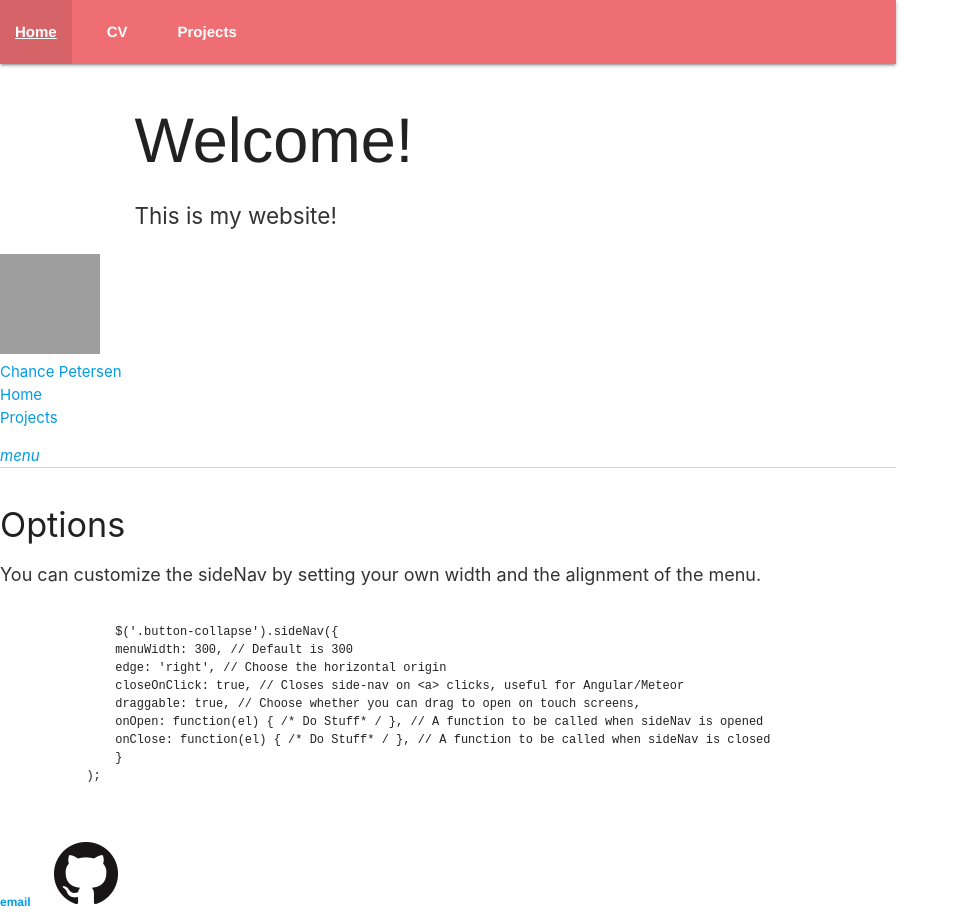
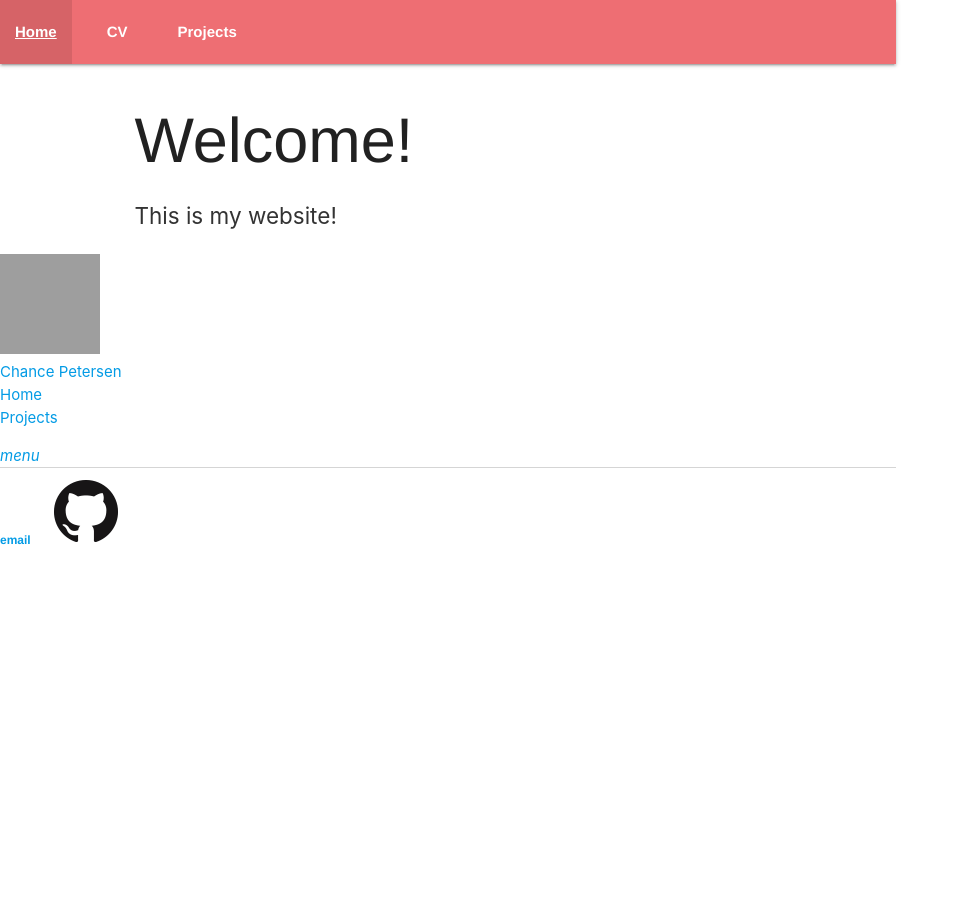
Before and after one commit to PlayitbyChance/PlayitByChance.github.io, a Jekyll site: the page built from index.html, in a window 1280 px wide. Shown: the whole page, without its empty margins (0-961 px from the left). Built offline with Jekyll 4.4.1, drawn with Linux system fonts in a browser that asks for light colours; nearby versions of some CDN libraries; library files that are not in the unit come from our copies; after the commit the page ends 900 px from its top, so only the background shows below that; grey boxes are pictures that could not be loaded.

Commit message:
Remove code

```diff
--- a/_layouts/default.html
+++ b/_layouts/default.html
@@ -10,7 +10,7 @@
         <body>
 		<script type="text/javascript" src="https://code.jquery.com/jquery-2.1.1.min.js"></script>
       		<script type="text/javascript" src="materialize/js/materialize.min.js"></script>
-			<script type="text/javascript" src="js/menubar.js"></script>
+		<script type="text/javascript" src="js/menubar.js"></script>
             <nav>
                 <ul>
                     <li><a href="/">Home</a></li>
@@ -37,23 +37,6 @@
 
 	    <footer>
 
-	    <div id="options" class="scrollspy section">
-            <h4>Options</h4>
-            <p>You can customize the sideNav by setting your own width and the alignment of the menu. </p>
-            <pre><code class="language-javascript">
-                $('.button-collapse').sideNav({
-                menuWidth: 300, // Default is 300
-                edge: 'right', // Choose the horizontal origin
-                closeOnClick: true, // Closes side-nav on &lt;a> clicks, useful for Angular/Meteor
-                draggable: true, // Choose whether you can drag to open on touch screens,
-                onOpen: function(el) { /* Do Stuff* / }, // A function to be called when sideNav is opened
-                onClose: function(el) { /* Do Stuff* / }, // A function to be called when sideNav is closed
-                }
-            );
-            </code></pre>
-        </div>
-
-
 	    	<ul>
 	        	<li><a href="mailto:chancepetersen92@gmail.com">email</a></li>
 				<a href="https://github.com/PlayitbyChance" target="_blank"><img src = "assets/GitHub-Mark-64px.png" alt = "GitHub image"></a>
```
